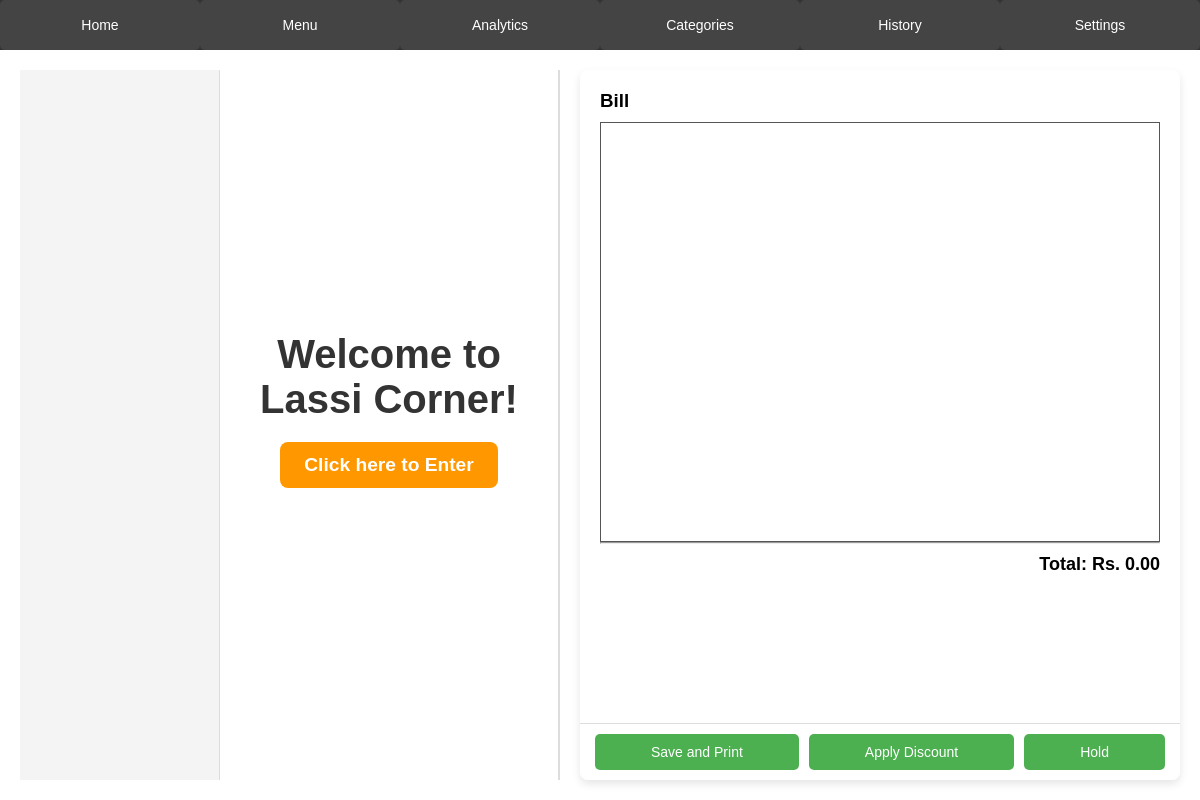
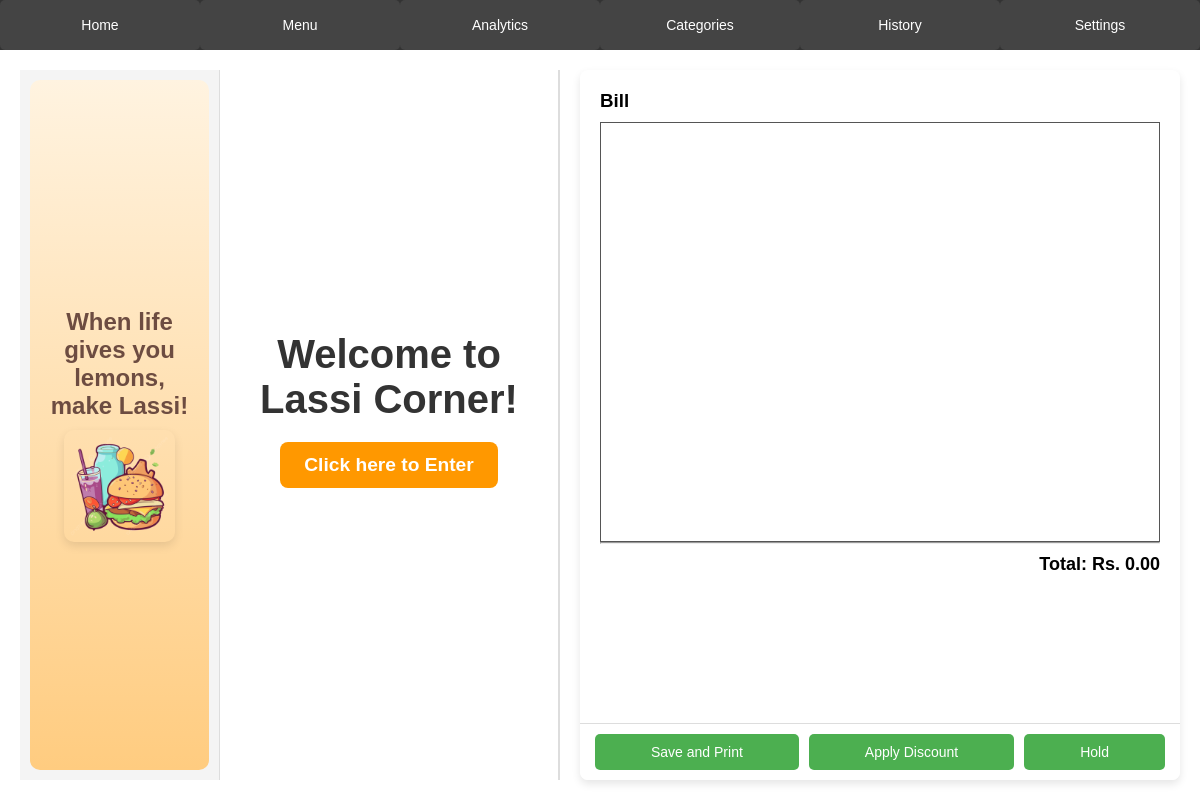
Before and after one commit to stillmouth/LCP, an Electron app: page index.html in a window 1200 px wide. Drawn offline with Linux system fonts and the light colour scheme; no server answers.

Commit message:
Entry page made aesthetic

```diff
--- a/index.html
+++ b/index.html
@@ -19,9 +19,12 @@
 
   <!-- Main Content -->
   <div id="content">
-    <!-- Left Vertical Panel, these are hardcoded categories -->
+    <!-- Left Vertical Panel (with Welcome Content for Startup) -->
     <div id="category-panel">
-
+      <div id="welcome-panel" class="welcome-panel">
+          <h2 class="welcome-tagline">When life gives you lemons, make Lassi!</h2>
+          <img src="welcomeScreenPhoto.png" alt="Lassi Illustration" class="welcome-image">
+      </div>
     </div>
 
     <!-- Main Content Area -->
--- a/styles.css
+++ b/styles.css
@@ -463,3 +463,32 @@ input[type="number"] {
 .entry-button:active {
     transform: scale(0.95);
 }
+
+/* Style the left panel only on the welcome screen */
+.welcome-panel {
+    display: flex;
+    flex-direction: column;
+    align-items: center;
+    justify-content: center;
+    height: 100%;
+    text-align: center;
+    background: linear-gradient(to bottom, #fff3e0, #ffcc80); /* Warm gradient */
+    padding: 20px;
+    border-radius: 10px;
+}
+
+/* Style the tagline */
+.welcome-tagline {
+    font-size: 1.5rem;
+    font-weight: bold;
+    color: #6d4c41; /* Warm brown */
+    margin-bottom: 10px;
+}
+
+/* Style the illustration */
+.welcome-image {
+    width: 80%; /* Adjust size */
+    max-width: 200px;
+    border-radius: 10px;
+    box-shadow: 0px 4px 10px rgba(0, 0, 0, 0.1);
+}
```
Also changed, not shown: welcomeScreenPhoto.png (added).
